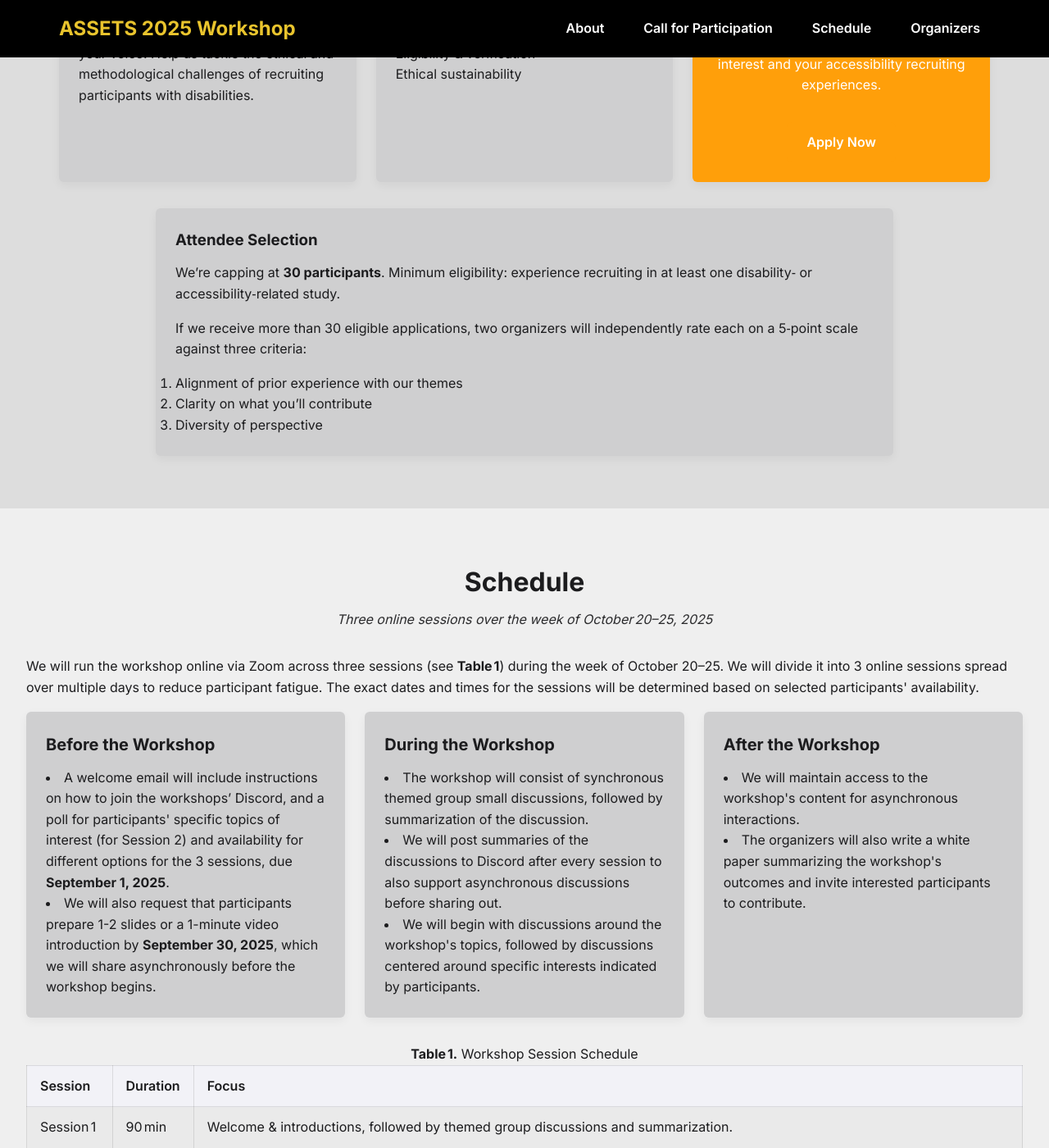
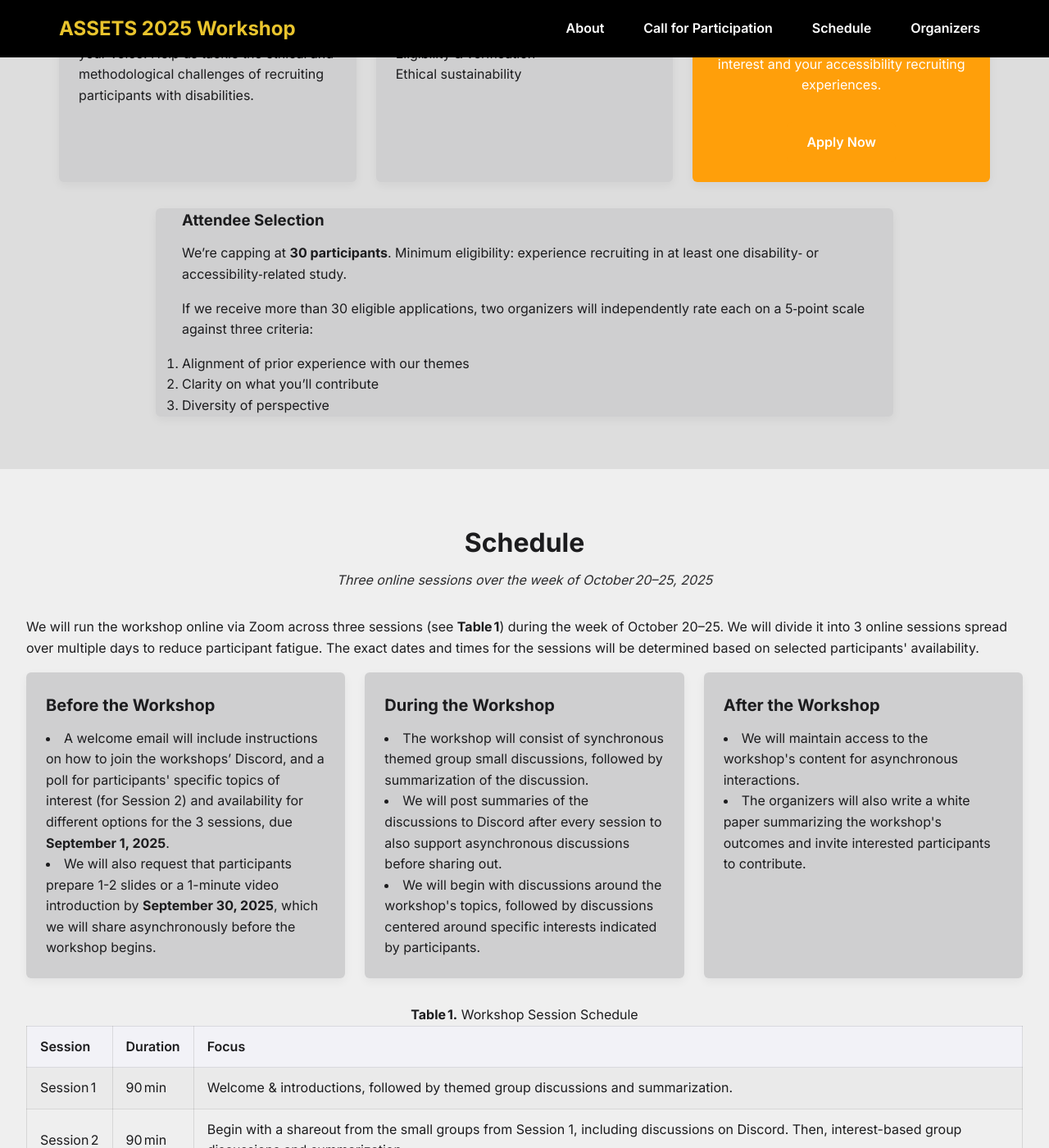
Before and after one commit to assets-recruitment-2025/assets-recruitment-2025.github.io, a Jekyll site: the page built from index.md, in a window 1280 px wide and 1400 px high, scrolled down 1590 px. Shown: the whole window at 82% size. Built offline with Jekyll 4.4.1, drawn with Linux system fonts in a browser that asks for light colours.

Commit message:
Call for Participation

```diff
--- a/assets/css/style.css
+++ b/assets/css/style.css
@@ -561,7 +561,6 @@ img {
 /* Attendee selection panel (full‑width but constrained) */
 .call-for-participation .selection-panel {
   background: var(--clr-surface);
-  padding: 1.5rem;
   border-radius: var(--radius);
   box-shadow: 0 4px 12px rgba(0,0,0,0.05);
   max-width: 900px;
```
